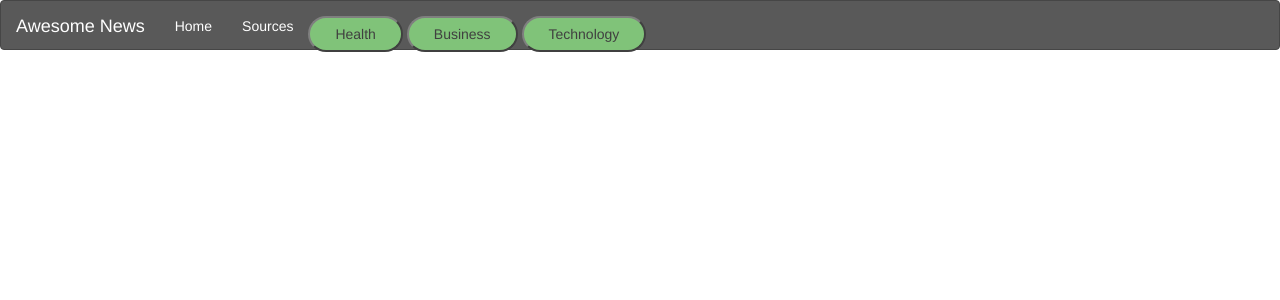
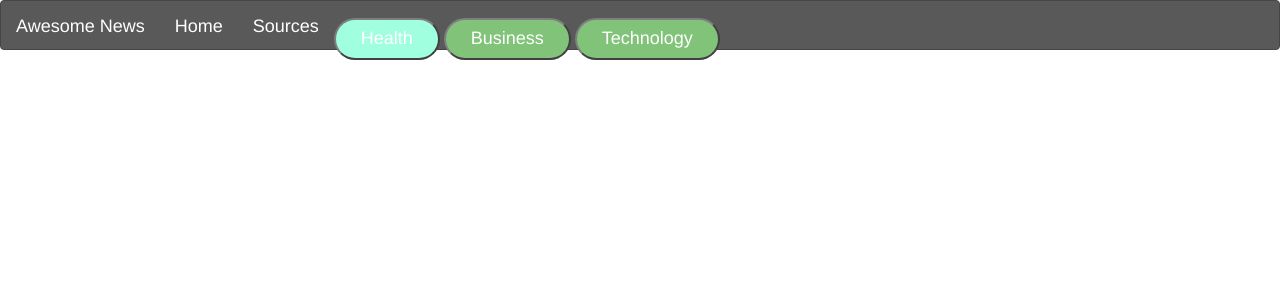
Before and after one commit to kema-ray/News-API, a Flask app: template app/templates/footer.html in a window 1280 px wide. Shown: the top 300 px of the page. Run offline with Flask 2, Linux system fonts and the light colour scheme; the template is opened without the code that fills it, so the values that code supplies are empty; parts of the project's set-up code (start-up, migrations or seed data) failed here and were passed over; some libraries are stand-ins or nearby versions.

Commit message:
add styling

```diff
--- a/app/static/css/index.css
+++ b/app/static/css/index.css
@@ -1,5 +1,8 @@
+*{
+    background-image: url(https://images.unsplash.com/photo-1492573637402-25691cd9eac2?ixlib=rb-1.2.1&ixid=MnwxMjA3fDB8MHxzZWFyY2h8MTR8fGRhcmslMjBiYWNrZ3JvdW5kc3xlbnwwfHwwfHw%3D&auto=format&fit=crop&w=500&q=60);
 
-    /* background-color:; */
+}
+
 .dropdown-menu {
     background-color: #1e1e21;
 }
--- a/app/templates/article.html
+++ b/app/templates/article.html
@@ -1,7 +1,7 @@
 {% extends 'base.html'%}
 <!-- Content block -->
 {% block content %}
-<div class="container">
+<!-- <div class="container"> -->
 
     <!-- Poster background -->
     <div class="row">
@@ -11,7 +11,7 @@
         <div class="col-xs-6 col-sm-6 col-md-6 col-lg-6 article-details">
             <h3>{{ article.title }}</h3>
 
-            <p class="description"> {{ article.description }}</p>
+            <p class="description" style="color: aliceblue;"> {{ article.description }}</p>
             <p class=""> <b> {{ article.author }}</b>
                 <i>{{ article.publishedAt}}</i> </p>
 
--- a/app/templates/index.html
+++ b/app/templates/index.html
@@ -12,15 +12,15 @@
         {{ macro.displayArticleList(political)}}
     </ul> -->
     <div  style="max-width:100rem; margin-left:auto; margin-right:auto; overflow: hidden; padding-top:50px; z-index: 0;">
-        <h2 style="font-weight: bold;">Health Articles</h2>
+        <h2 style="font-weight: bold; color: aqua;">Health Articles</h2>
         <ul>
             {{ macro.displayArticleList(health)}}
         </ul>
-        <h2 style="font-weight: bold;">Technology Articles</h2>
+        <h2 style="font-weight: bold; color: aqua;">Technology Articles</h2>
         <ul>
             {{ macro.displayArticleList(technology)}}
         </ul>
-        <h2 style="font-weight: bold;">Business Articles</h2>
+        <h2 style="font-weight: bold; color: aqua;">Business Articles</h2>
         <ul>
             {{ macro.displayArticleList(business)}}
         </ul>
--- a/app/templates/macros.html
+++ b/app/templates/macros.html
@@ -3,9 +3,9 @@
 <div>
     <img src="{{article.urlToImage}}" alt="" style="box-shadow: 10px 10px 7px 12px lightblue;">
     <div class="card-body">
-        <h3 class="card-title">{{article.title}}</h3>
-        <p class="card-text">{{article.description}}</p>
-        <p>Author-{{article.author}}</p>
+        <h3 class="card-title" style="color: aliceblue;">{{article.title}}</h3>
+        <p class="card-text" style="color: aliceblue;">{{article.description}}</p>
+        <p style="color: aliceblue;">Author-{{article.author}}</p>
         <p class="card-text text-primary">{{article.publishedAt}}</p>
         <a href="{{article.url}}" class="card-text text-decoration-none">
             <div class="col-6 d-grid gap-2 " style="padding-bottom:20px">
--- a/app/templates/navbar.html
+++ b/app/templates/navbar.html
@@ -7,13 +7,13 @@
               <span class="icon-bar"></span>
               <span class="icon-bar"></span>
             </button>
-            <a class="navbar-brand" href="/" style="color: white;"> Awesome News </a>
+            <a class="navbar-brand" href="/" style="color: white; font-size: large;"> Awesome News </a>
         </div>
         <div class="navbar-collapse collapse">
             <ul class="nav navbar-nav" >
-                <li><a href="/" style="color: white;">Home</a></li>
+                <li><a href="/" style="color: white; font-size: large;">Home</a></li>
                 <li class="nav-item dropdown">
-                    <a class="nav-link dropdown-toggle" style="color: white;" href="#" id="navbarDropdown" role="button" data-toggle="dropdown" aria-expanded="false">
+                    <a  class="nav-link dropdown-toggle" style="color: white; font-size: large;" href="#" id="navbarDropdown" role="button" data-toggle="dropdown" aria-expanded="false">
                       Sources
                     </a>
                     <div class="dropdown-menu" aria-labelledby="navbarDropdown">
@@ -26,9 +26,9 @@
                     </div>
                 </li>
                 <!-- <li><a href="https://www.bbc.com/news" style="color: white;">BBC</a></li> -->
-                    <button style="margin-top: 3%; background-color: #56af4c;outline: none; padding: 6px 25px; border-radius: 25px;"><a style="color: black;" href="/{{'category/health'}}">Health</a></button>
-                    <button style="margin-top: 3%;background-color: #56af4c;outline: none; padding: 6px 25px; border-radius: 25px;"><a style="color: black;" href="/{{'category/business'}}">Business</a></button>
-                    <button style="margin-top: 3%;background-color: #56af4c;outline: none; padding: 6px 25px; border-radius: 25px;"><a style="color: black;" href="/{{'category/technology'}}">Technology</a></button>
+                    <button style="margin-top: 3%; background-color: aquamarine;outline: none; padding: 6px 25px; border-radius: 25px;"><a style="color: white; font-size: large;" href="/{{'category/health'}}">Health</a></button>
+                    <button style="margin-top: 3%;background-color: #56af4c;outline: none; padding: 6px 25px; border-radius: 25px;"><a style="color: white; font-size: large;" href="/{{'category/business'}}">Business</a></button>
+                    <button style="margin-top: 3%;background-color: #56af4c;outline: none; padding: 6px 25px; border-radius: 25px;"><a style="color: white; font-size: large;" href="/{{'category/technology'}}">Technology</a></button>
                     <!-- <li><a href="https://www.bbc.com/news" style="color: white;">BBC</a></li> -->
             </ul>
         </div>
```
Also changed, not shown: app/views.py (+1 -14 lines), README.md.
